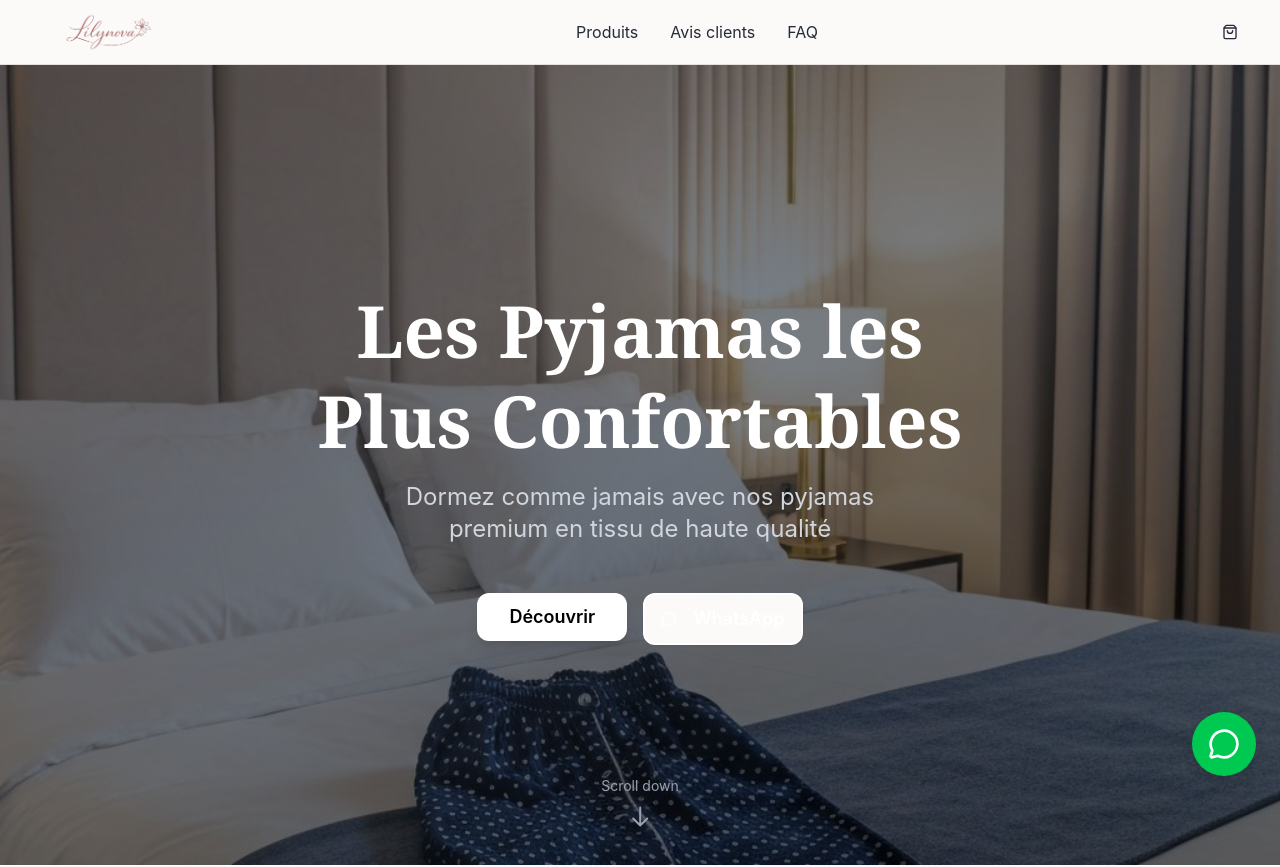
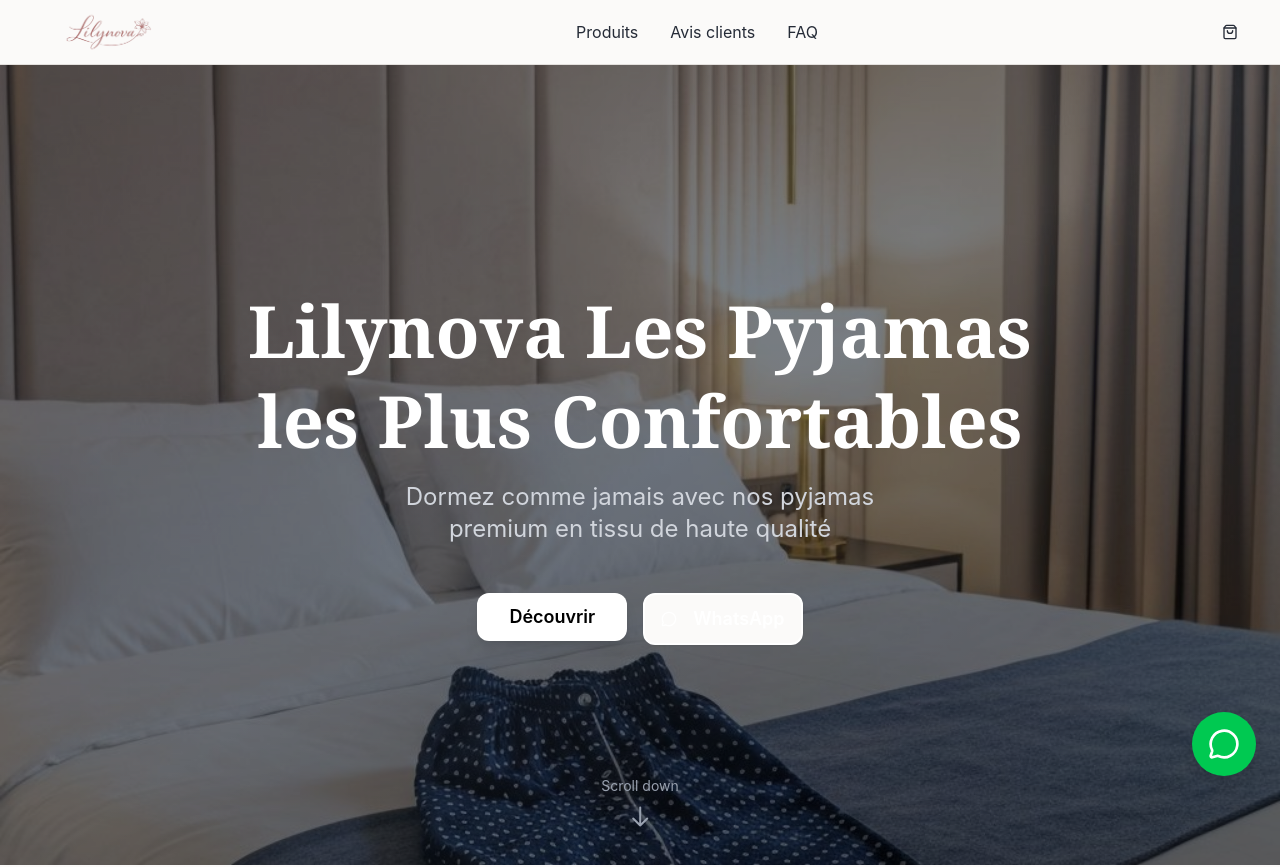
Before and after one commit to abdonaim2006-alt/pijama-3, a Next.js app: page / in a window 1280 px wide. Shown: the top 867 px of the page. Built offline with nearby package versions, Linux system fonts and the light colour scheme.

Commit message:
feat: add "Lilynova" to homepage hero section title

```diff
--- a/components/sections/hero-section.tsx
+++ b/components/sections/hero-section.tsx
@@ -20,7 +20,7 @@ export function HeroSection() {
         <div className="space-y-8 animate-in fade-in duration-1000">
           <div className="space-y-4">
             <h1 className="text-5xl sm:text-6xl lg:text-7xl font-serif font-bold text-balance leading-tight">
-              Les Pyjamas les Plus Confortables
+              Lilynova Les Pyjamas les Plus Confortables
             </h1>
             <p className="text-xl sm:text-2xl text-gray-300 text-balance max-w-3xl mx-auto">
               Dormez comme jamais avec nos pyjamas premium en tissu de haute qualité
```
